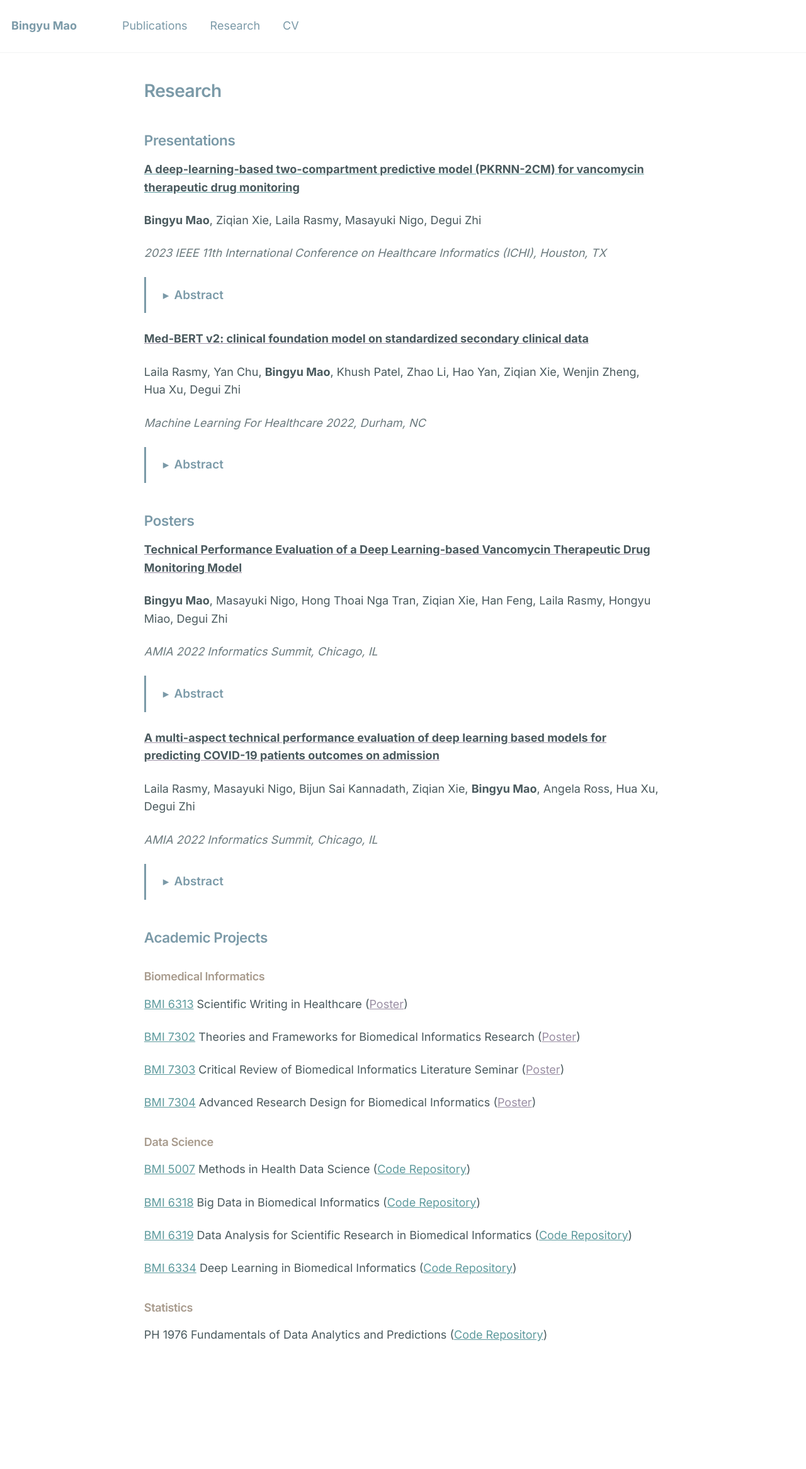
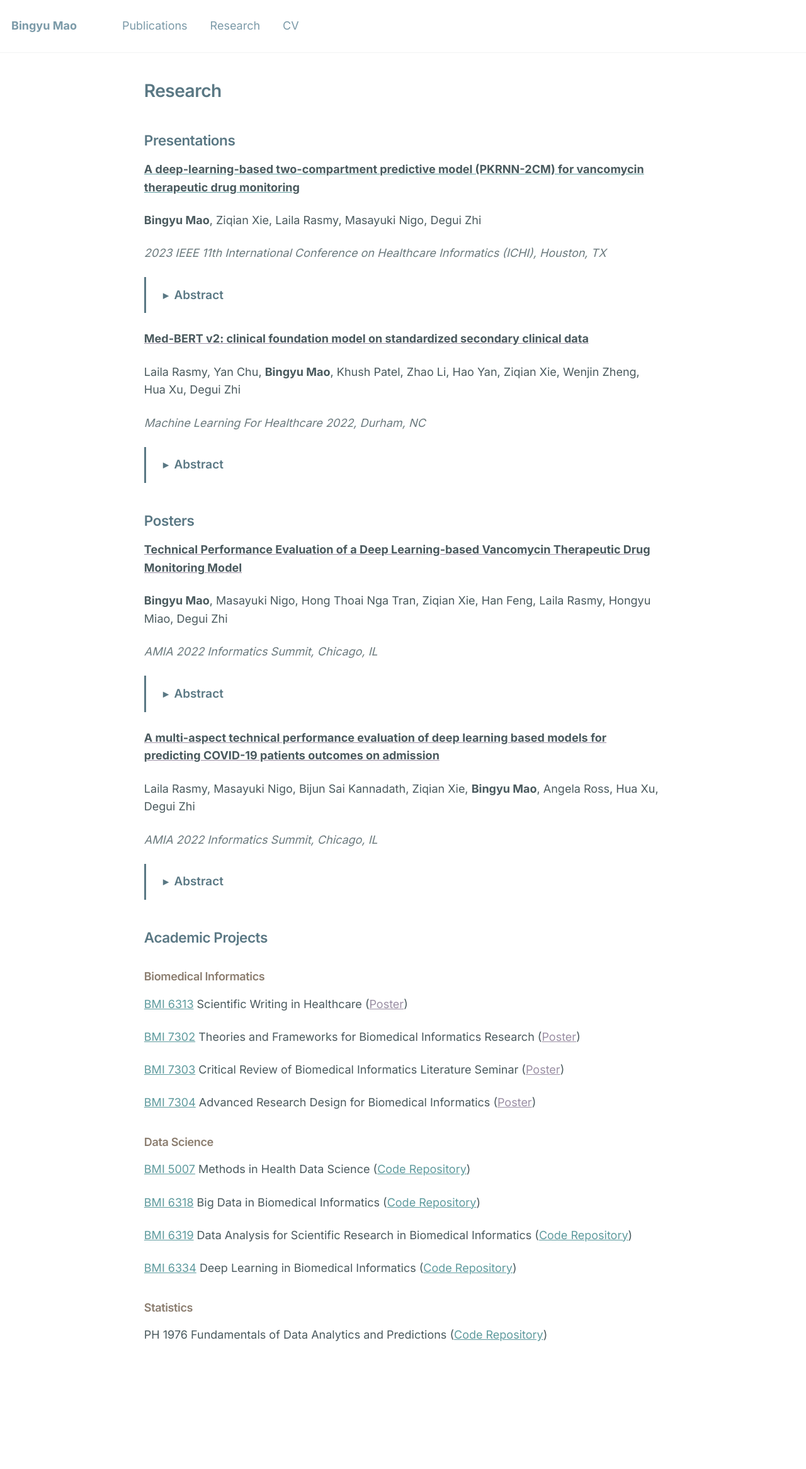
Before and after one commit to BingyuMao/BingyuMao.github.io, a Jekyll site: the page built from _pages/research.md, in a window 1280 px wide. Shown: the whole page at 63% size. Built offline with Jekyll 4.4.1, drawn with Linux system fonts in a browser that asks for light colours.

Commit message:
Update colors

```diff
--- a/_sass/_custom.scss
+++ b/_sass/_custom.scss
@@ -8,10 +8,11 @@
    - Accessible for color-blind users
 
    Colors:
-   - Primary: Dusty Blue #7B9AA8 (titles, accents)
-   - Secondary: Warm Taupe #A89B8D (neutral elements)
+   - Primary: Darker Dusty Blue #5A7884 (titles, accents)
+   - Secondary: Darker Warm Taupe #8B7D6F (h3 headers)
+   - Navigation: Lighter Dusty Blue #7B9AA8 (navigation menu)
    - Links: Muted Teal #5F9B9E (external)
-   - Internal: Soft Plum #9B8FA4 (internal navigation)
+   - Internal: Soft Plum #9B8FA4 (internal files)
    - Highlight: Dusty Rose #C4A69D (hover states)
    - Text: Charcoal #4A5A5E (main text)
 */
@@ -32,13 +33,13 @@ body.layout--default .page__title,
 }
 
 /* ============================================================================
-   PAGE TITLES - Morandi Dusty Blue
+   PAGE TITLES - Darker Morandi Blue for Better Readability
    ========================================================================= */
 
 .page__title,
 .archive h1,
 h1.page__title {
-  color: #7B9AA8 !important; /* Morandi dusty blue */
+  color: #5A7884 !important; /* Darker Morandi dusty blue */
 }
 
 .archive__subtitle {
@@ -76,11 +77,13 @@ a[href*="/files/"]:hover {
 .greedy-nav a,
 .masthead__menu-item a {
   color: #7B9AA8 !important; /* Dusty blue for navigation */
+  text-decoration: none !important; /* Remove narrow underline */
 }
 
 .greedy-nav a:hover,
 .masthead__menu-item a:hover {
   color: #5F9B9E !important; /* Teal on hover */
+  text-decoration: none !important; /* Keep only wide underline */
 }
 
 /* Email links */
@@ -99,7 +102,7 @@ a[href^="mailto:"]:hover {
 
 details {
   margin-bottom: 1.5em;
-  border-left: 3px solid #7B9AA8; /* Dusty blue accent */
+  border-left: 3px solid #5A7884; /* Darker dusty blue accent */
   padding-left: 1.5rem;
   transition: border-color 0.3s ease;
 }
@@ -114,7 +117,7 @@ details[open] {
 
 summary {
   font-weight: 600;
-  color: #7B9AA8 !important; /* Dusty blue */
+  color: #5A7884 !important; /* Darker dusty blue */
   cursor: pointer;
   padding: 0.75rem 0;
   font-size: 1.05em;
@@ -138,7 +141,7 @@ summary:before {
   display: inline-block;
   margin-right: 0.5rem;
   transition: transform 0.3s ease;
-  color: #7B9AA8;
+  color: #5A7884;
   font-size: 0.9em;
 }
 
@@ -154,18 +157,18 @@ details p {
 }
 
 /* ============================================================================
-   SECTION HEADERS - Morandi Style
+   SECTION HEADERS - Darker Morandi for Readability
    ========================================================================= */
 
 .page__content h2,
 .archive h2 {
-  color: #7B9AA8; /* Dusty blue for h2 */
+  color: #5A7884; /* Darker dusty blue for h2 */
   border-bottom-color: #E5DDD5; /* Very light taupe border */
 }
 
 .page__content h3,
 .archive h3 {
-  color: #A89B8D; /* Warm taupe for h3 */
+  color: #8B7D6F; /* Darker warm taupe for h3 */
 }
 
 /* ============================================================================
--- a/_sass/_variables.scss
+++ b/_sass/_variables.scss
@@ -60,7 +60,7 @@ $code-background-color-dark : $light-gray;
 $text-color                 : #4A5A5E; /* Morandi charcoal */
 $border-color               : $lighter-gray;
 
-$primary-color              : #7B9AA8; /* Morandi dusty blue */
+$primary-color              : #5A7884; /* Darker Morandi dusty blue */
 $success-color              : #62c462;
 $warning-color              : #f89406;
 $danger-color               : #ee5f5b;
```
